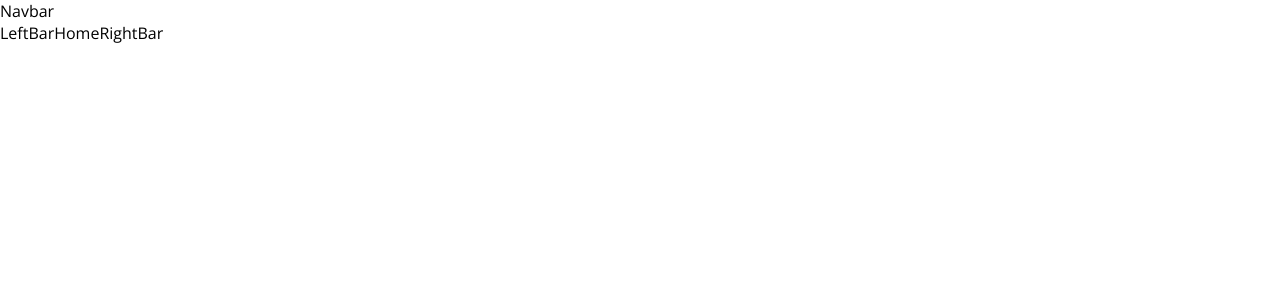
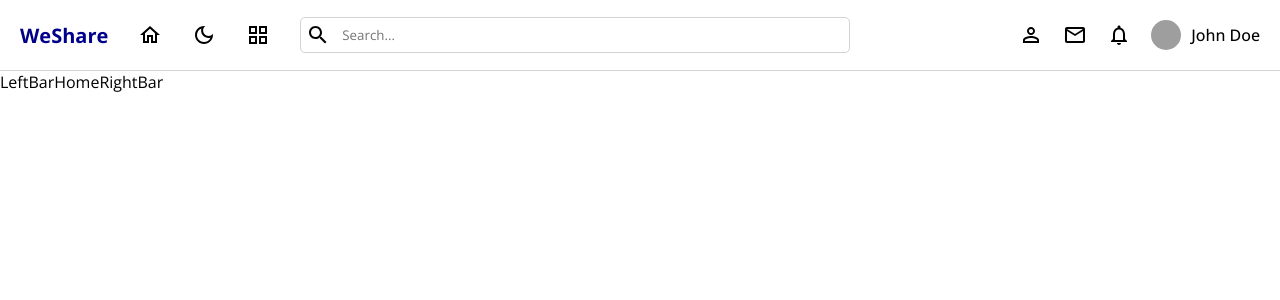
Before and after one commit to chandankrr/we-share, a React (Create React App) app in the folder client/: page / in a window 1280 px wide. Shown: the top 300 px of the page. Built offline with nearby package versions, Linux system fonts and the light colour scheme; grey boxes are pictures that could not be loaded.

Commit message:
add navbar

```diff
--- a/client/package.json
+++ b/client/package.json
@@ -3,6 +3,10 @@
   "version": "0.1.0",
   "private": true,
   "dependencies": {
+    "@emotion/react": "^11.10.5",
+    "@emotion/styled": "^11.10.5",
+    "@mui/icons-material": "^5.11.0",
+    "@mui/material": "^5.11.6",
     "@testing-library/jest-dom": "^5.16.4",
     "@testing-library/react": "^13.1.1",
     "@testing-library/user-event": "^13.5.0",
--- a/client/src/App.js
+++ b/client/src/App.js
@@ -1,4 +1,9 @@
-import { createBrowserRouter, Outlet, RouterProvider } from 'react-router-dom';
+import {
+  createBrowserRouter,
+  Navigate,
+  Outlet,
+  RouterProvider,
+} from 'react-router-dom';
 import LeftBar from './components/leftBar/LeftBar';
 import Navbar from './components/navbar/Navbar';
 import RightBar from './components/rightBar/RightBar';
@@ -8,6 +13,8 @@ import Profile from './pages/profile/Profile';
 import Register from './pages/register/Register';
 
 function App() {
+  const currentUser = true;
+
   const Layout = () => {
     return (
       <div>
@@ -21,10 +28,22 @@ function App() {
     );
   };
 
+  const ProtectedRoute = ({ children }) => {
+    if (!currentUser) {
+      return <Navigate to="/login" />;
+    }
+
+    return children;
+  };
+
   const router = createBrowserRouter([
     {
       path: '/',
-      element: <Layout />,
+      element: (
+        <ProtectedRoute>
+          <Layout />
+        </ProtectedRoute>
+      ),
       children: [
         {
           path: '/',
--- a/client/src/components/navbar/Navbar.jsx
+++ b/client/src/components/navbar/Navbar.jsx
@@ -1,7 +1,45 @@
+import {
+  DarkModeOutlined,
+  EmailOutlined,
+  GridViewOutlined,
+  HomeOutlined,
+  NotificationsOutlined,
+  PersonOutline,
+  SearchOutlined,
+  WbSunnyOutlined,
+} from '@mui/icons-material';
+import { Link } from 'react-router-dom';
 import './navbar.scss';
 
 const Navbar = () => {
-  return <div className="navbar">Navbar</div>;
+  return (
+    <div className="navbar">
+      <div className="left">
+        <Link to="/" style={{ textDecoration: 'none' }}>
+          <span>WeShare</span>
+        </Link>
+        <HomeOutlined />
+        <DarkModeOutlined />
+        <GridViewOutlined />
+        <div className="search">
+          <SearchOutlined />
+          <input type="text" placeholder="Search..." />
+        </div>
+      </div>
+      <div className="right">
+        <PersonOutline />
+        <EmailOutlined />
+        <NotificationsOutlined />
+        <div className="user">
+          <img
+            src="https://images.pexels.com/photos/3228727/pexels-photo-3228727.jpeg?auto=compress&cs=tinysrgb&w=1600"
+            alt="user"
+          />
+          <span>John Doe</span>
+        </div>
+      </div>
+    </div>
+  );
 };
 
 export default Navbar;
--- a/client/src/components/navbar/navbar.scss
+++ b/client/src/components/navbar/navbar.scss
@@ -0,0 +1,55 @@
+.navbar {
+  display: flex;
+  align-items: center;
+  justify-content: space-between;
+  padding: 10px 20px;
+  height: 50px;
+  border-bottom: 1px solid lightgray;
+
+  .left {
+    display: flex;
+    align-items: center;
+    gap: 30px;
+
+    span {
+      font-weight: bold;
+      font-size: 20px;
+      color: darkblue;
+    }
+    .search {
+      display: flex;
+      align-items: center;
+      gap: 10px;
+      border: 1px solid lightgray;
+      border-radius: 5px;
+      padding: 5px;
+
+      input {
+        border: none;
+        outline: none;
+        width: 500px;
+      }
+    }
+  }
+  .right {
+    display: flex;
+    align-items: center;
+    gap: 20px;
+
+    .user {
+      display: flex;
+      align-items: center;
+      gap: 10px;
+
+      img {
+        height: 30px;
+        width: 30px;
+        border-radius: 50%;
+        object-fit: cover;
+      }
+      span {
+        font-weight: 500;
+      }
+    }
+  }
+}
```
Also changed, not shown: 1 other file (tests, documents, lock files or other folders).
